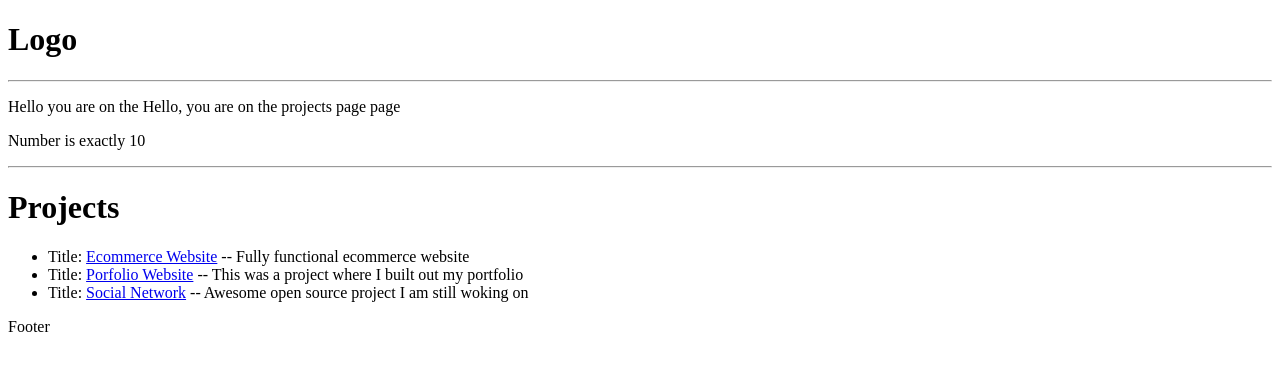
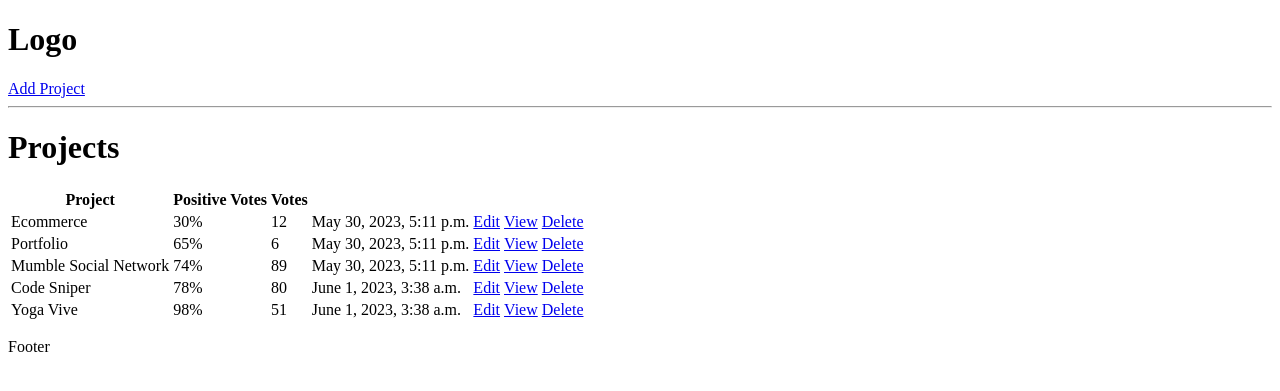
Before and after one commit to jeffmlazo/devsearch, a Django app: page / in a window 1280 px wide. Shown: the top 391 px of the page. Run offline with Django 4.2, Linux system fonts and the light colour scheme; data comes from the database, SQL or seed files in the repository; both versions use the stored data as it was after the commit.

Commit message:
Add dummy model Add CRUD functionality for projects Add dynamic tags for each project Add project form Add listing of projects

```diff
--- a/projects/templates/projects/projects.html
+++ b/projects/templates/projects/projects.html
@@ -1,21 +1,25 @@
 {% extends 'main.html' %}
 
 {% block content %}
-<p>Hello you are on the {{page}} page</p>
-{% if number > 10 %}
-<p>Number is greater than 10</p>
-{% elif number == 10 %}
-<p>Number is exactly 10 </p>
-{% else %}
-<p>Number is less than 10</p>
-{% endif %}
-
-<hr>
-
 <h1>Projects</h1>
-<ul>
+<table>
+    <tr>
+        <th>Project</th>
+        <th>Positive Votes</th>
+        <th>Votes</th>
+        <th></th>
+        <th></th>
+    </tr>
     {% for project in projects %}
-    <li>Title: <a href="{% url 'project' project.id %}">{{project.title}}</a> -- {{project.description}}</li>
+    <tr>
+        <td>{{project.title}}</td>
+        <td>{{project.vote_ratio}}%</td>
+        <td>{{project.vote_total}}</td>
+        <td>{{project.created}}</td>
+        <td><a href="{% url 'update-project' project.id %}">Edit</a></td>
+        <td><a href="{% url 'project' project.id %}">View</a></td>
+        <td><a href="{% url 'delete-project' project.id %}">Delete</a></td>
+    </tr>
     {% endfor %}
-</ul>
+</table>
 {% endblock %}
--- a/projects/urls.py
+++ b/projects/urls.py
@@ -4,4 +4,7 @@ from . import views
 urlpatterns = [
     path('', views.projects, name='projects'),
     path('project/<str:pk>', views.project, name='project'),
+    path('create-project', views.createProject, name='create-project'),
+    path('update-project/<str:pk>', views.updateProject, name='update-project'),
+    path('delete-project/<str:pk>', views.deleteProject, name='delete-project'),
 ]
--- a/projects/views.py
+++ b/projects/views.py
@@ -1,36 +1,54 @@
-from django.shortcuts import render
+from django.shortcuts import render, redirect
 from django.http import HttpResponse
-
-projectsList = [
-    {
-        'id': "1",
-        'title': "Ecommerce Website",
-        'description': "Fully functional ecommerce website"
-    },
-    {
-        'id': "2",
-        'title': "Porfolio Website",
-        'description': "This was a project where I built out my portfolio"
-    },
-    {
-        'id': "3",
-        'title': "Social Network",
-        'description': "Awesome open source project I am still woking on"
-    },
-]
+from .models import Project
+from .forms import ProjectForm
 
 
 def projects(request):
-    page = 'Hello, you are on the projects page'
-    number = 10
-    context = {'page': page, 'number': number, 'projects': projectsList}
+    projects = Project.objects.all()
+    context = {'projects': projects}
     return render(request, "projects/projects.html", context)
 
 
 def project(request, pk):
-    projectObj = None
-    for i in projectsList:
-        if i['id'] == pk:
-            projectObj = i
-    context = {'project': projectObj}
+    projectObj = Project.objects.get(id=pk)
+    tags = projectObj.tags.all()
+    context = {'project': projectObj, 'tags': tags}
     return render(request, "projects/single-project.html", context)
+
+
+def createProject(request):
+    form = ProjectForm()
+
+    if request.method == 'POST':
+        # print(request.POST)
+        form = ProjectForm(request.POST)
+        if form.is_valid():
+            form.save()
+            return redirect('projects')
+
+    context = {'form': form}
+    return render(request, "projects/project_form.html", context)
+
+
+def updateProject(request, pk):
+    project = Project.objects.get(id=pk)
+    form = ProjectForm(instance=project)
+
+    if request.method == 'POST':
+        form = ProjectForm(request.POST, instance=project)
+        if form.is_valid():
+            form.save()
+            return redirect('projects')
+
+    context = {'form': form}
+    return render(request, "projects/project_form.html", context)
+
+
+def deleteProject(request, pk):
+    project = Project.objects.get(id=pk)
+    if request.method == 'POST':
+        project.delete()
+        return redirect('projects')
+    context = {'object': project}
+    return render(request, "projects/delete_template.html", context)
--- a/templates/navbar.html
+++ b/templates/navbar.html
@@ -1,2 +1,3 @@
 <h1>Logo</h1>
+<a href="{% url 'create-project'%}">Add Project</a>
 <hr>
```
Also changed, not shown: projects/forms.py (added, +8 -0 lines), projects/models/dummyModel.py (added, +47 -0 lines), projects/templates/projects/delete_template.html (added, +14 -0 lines), projects/templates/projects/project_form.html (added, +11 -0 lines), projects/templates/projects/single-project.html (+7 -0 lines), db.sqlite3.
